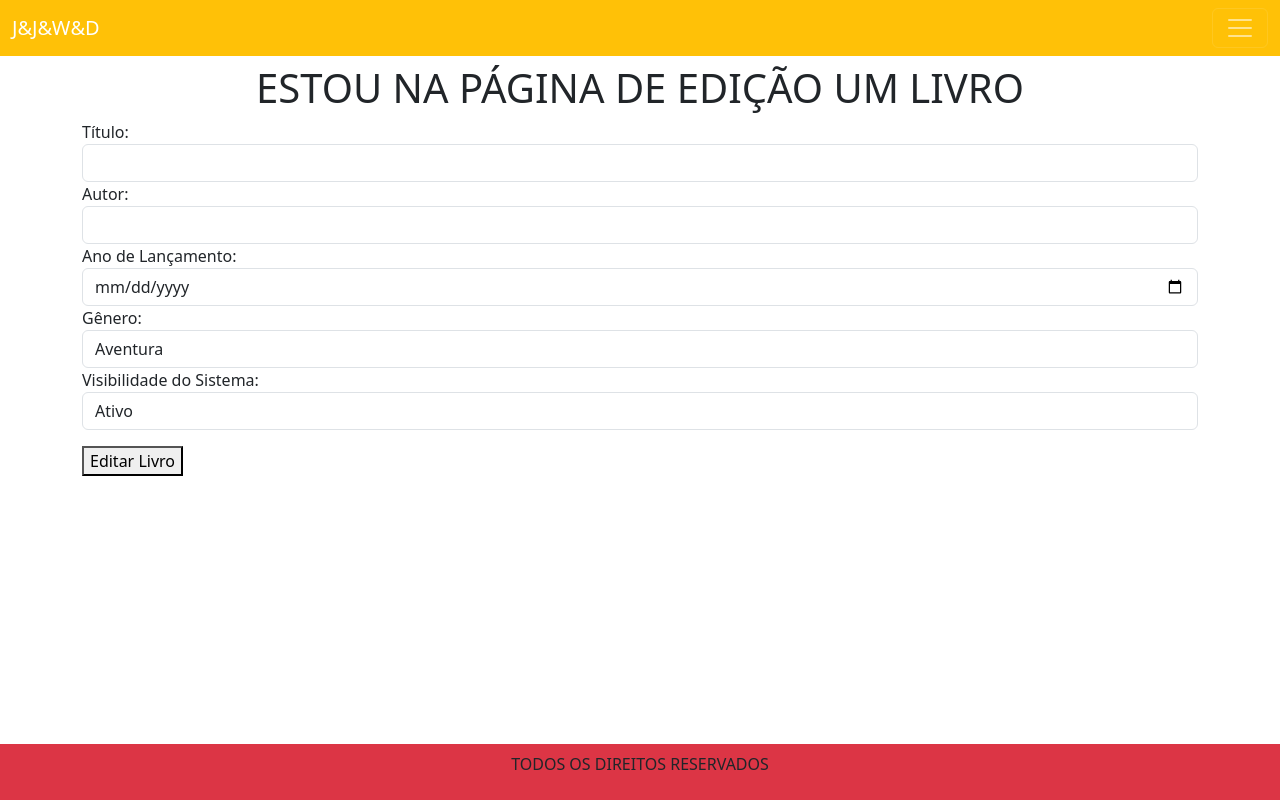
After one commit to jhonatan2202/Sistema-Biblioteca-DDS-27, a Node server app: template client/views/livro/editar.ejs in a window 1280 px wide. The commit adds this page. Run offline with Node 20, Linux system fonts and the light colour scheme; the template is opened without the code that fills it, so the values that code supplies are empty; some libraries are stand-ins or nearby versions.

Commit message:
implementacao de editar,excluir e listar do livro(completo)

```diff
--- a/client/views/livro/cadastro.ejs
+++ b/client/views/livro/cadastro.ejs
@@ -42,8 +42,8 @@
       <div class="form-group">
         <label for="perfil">Visibilidade do Sistema: </label>
         <select name="esta_disponivel" id="esta_disponivel" class="form-control">
-            <option value="ativo">Ativo</option>
-            <option value="desativado">Desativado</option>
+            <option value="1">Ativo</option>
+            <option value="0">Desativado</option>
         </select>
       </div>
 
--- /dev/null
+++ b/client/views/livro/editar.ejs
@@ -0,0 +1,60 @@
+<%- include('../partials/header') %>
+
+<main class="container my-2 flex-grow-1">
+  <h1 class="fg-accent fs-6x1 text-center">
+    ESTOU NA PÁGINA DE EDIÇÃO UM LIVRO
+  </h1>
+
+  <!-- CRIAR O FORMULARIO DE EDIÇÃO -->
+  <div class="d-flex flex-column">
+    <!-- ACTIONS - FALA A ROTA QUE O BOTÃO VAI ENVIAR AS INFORMAÇÕES -->
+    <form
+      action="/livro/editar/<%= livroEditado.id_livro %>"
+      method="post"
+    >
+      <!-- CAIXINHA DE TITULO -->
+      <div class="form-group">
+        <label for="nome">Título: </label>
+        <input type="text" name="titulo" id="titulo" class="form-control" required value="<%= livroEditado.titulo %>"/>
+      </div>
+
+    <!-- CAIXINHA DE AUTOR -->
+      <div class="form-group">
+        <label for="senha">Autor: </label>
+        <input type="text" name="autor" id="autor" class="form-control" required value="<%= livroEditado.autor %>"/>
+      </div>
+
+    <!-- CAIXINHA DE ANO LANÇAMENTO -->
+     <div class="form-group">
+        <label for="email">Ano de Lançamento: </label>
+        <input type="date" name="ano_publicacao" id="ano_publicacao" class="form-control" required value="<%= livroEditado.ano_publicacao %>"/>
+     </div>
+
+    <!-- CAIXINHA GENERO -->
+    <div class="form-group">
+        <label for="perfil">Gênero: </label>
+        <select name="genero" id="genero" class="form-control">
+            <option value="aventura" <%= livroEditado.genero === "aventura" ? 'selected' : "" %>>Aventura</option>
+            <option value="ficcao" <%= livroEditado.genero === "ficcao" ? 'selected' : "" %>>Ficção</option>
+            <option value="drama" <%= livroEditado.genero === "drama" ? 'selected' : "" %>>Drama</option>
+        </select>
+      </div>
+
+    <!-- CAIXINHA DE Visibilidade do Sistema -->
+      <div class="form-group">
+        <label for="perfil">Visibilidade do Sistema: </label>
+        <select name="esta_disponivel" id="esta_disponivel" class="form-control">
+            <option value="1" <%= livroEditado.esta_disponivel === "1" ? 'selected' : "" %>>Ativo</option>
+            <option value="0"> <%= livroEditado.esta_disponivel === "0" ? 'selected' : "" %>Desativado</option>
+        </select>
+      </div>
+
+    <!-- BOTÃO DE ENVIO -->
+      <button type="submit" class="btn-subtle theme-success mt-3">
+        Editar Livro
+        </button>
+        </form>
+     </div>
+</main>
+
+<%- include('../partials/footer') %>
```
Also changed, not shown: server/controllers/livroControllers.js (+57 -19 lines), server/models/livroModels.js (+29 -13 lines), server/router/livroRoutes.js (+7 -3 lines).
